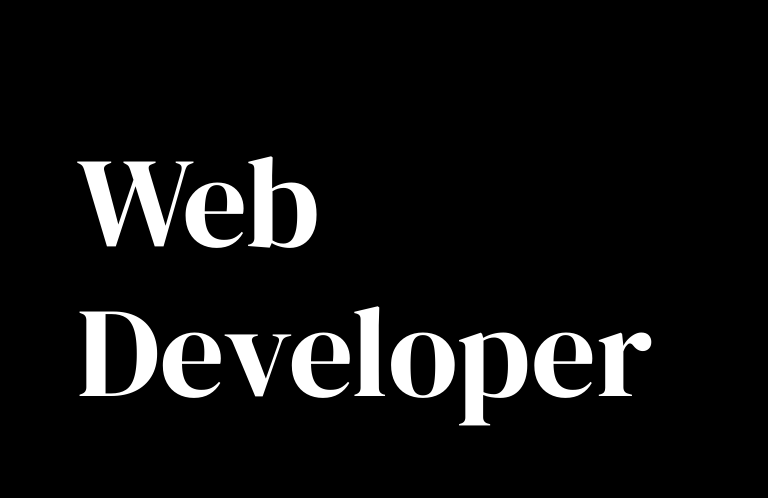
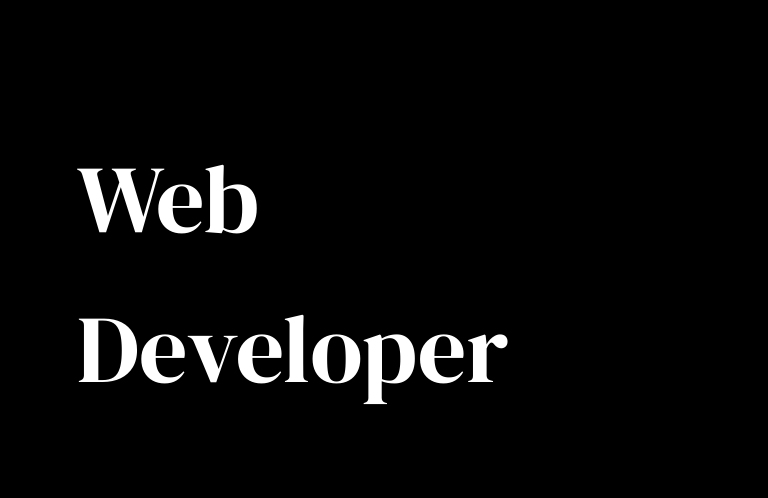
Before and after one commit to EugenTI181/personal-site, a plain HTML site: page index.html in a window 768 px wide. Shown: the top 498 px of the page. Drawn offline with Linux system fonts and the light colour scheme.

Commit message:
Update style.css

```diff
--- a/style.css
+++ b/style.css
@@ -4,13 +4,24 @@ body{
     font-family: 'Libre Baskerville', serif;
 }
 
+/* div{
+    display: block;
+} */
+
 div {color: white;}
+
+/* .main-container {
+    display: flex;
+    justify-content: left;
+    align-items: left;
+    flex-flow: column wrap;
+} */
 
 .top-container {
     background-color: black;
     padding-left: 10vw;
-    padding-top: 40px;
-    padding-bottom: 50px;
+    padding-top: 60px;
+    padding-bottom: 75px;
     position: relative;
 }
 
@@ -43,7 +54,6 @@ div {color: white;}
 
 .title-text{
     width: 50%;
-
 }
 
 h1 {
@@ -169,7 +179,14 @@ p {
     line-height: normal;
 }
 
-@media (max-width: 420px) {
+@media (max-width: 1200px) and (min-width: 481px)
+    {
+        h1 {
+            font-size: 96px;
+        }
+    }
+
+@media (max-width: 480px) {
 
     .top-container {
         padding-left: 4vw;
@@ -203,7 +220,6 @@ p {
     .title-text {
         padding-top: 70px;
         padding-bottom: 120px;
-        width: 250px;
     }
 
     .title-text h2 {
```
